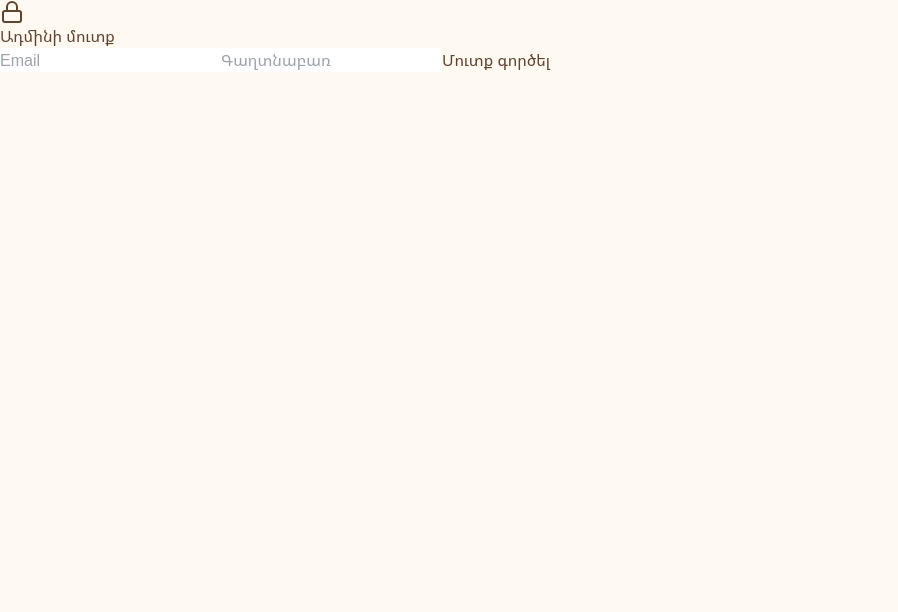
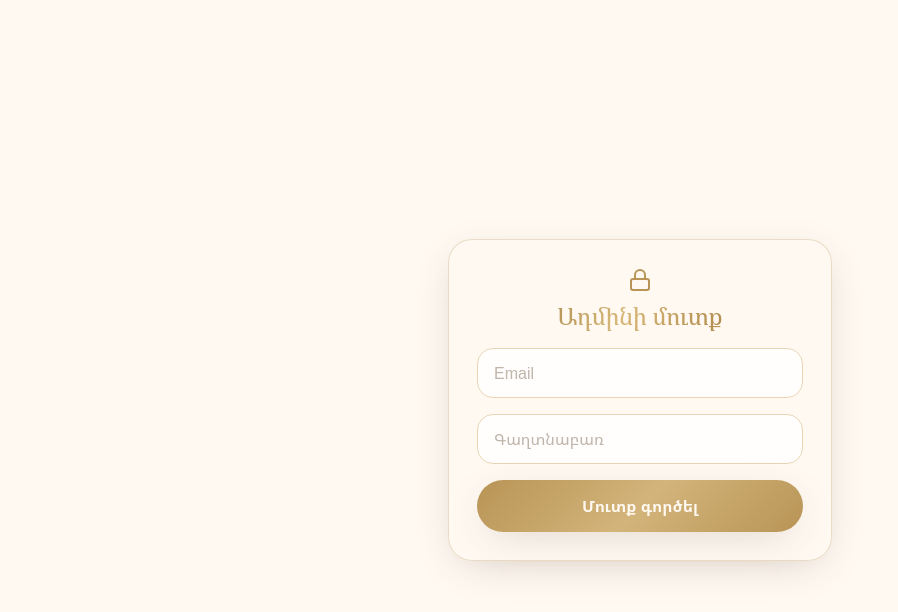
Before and after one commit to araqelyanveronika0-source/gayane-invite, a Next.js app: page /admin/login in a window 1280 px wide. Shown: the top 612 px of the page, without its empty margins (0-898 px from the left). Built offline with nearby package versions, Linux system fonts and the light colour scheme; no server answers.

Commit message:
Add files via upload

```diff
--- a/tailwind.config.ts
+++ b/tailwind.config.ts
@@ -1,7 +1,7 @@
 import type { Config } from "tailwindcss";
 
 const config: Config = {
-  content: ["./src/**/*.{ts,tsx}"],
+  content: ["./app/**/*.{ts,tsx}", "./components/**/*.{ts,tsx}"],
   theme: {
     extend: {
       colors: {
--- a/tsconfig.json
+++ b/tsconfig.json
@@ -14,7 +14,7 @@
     "jsx": "preserve",
     "incremental": true,
     "plugins": [{ "name": "next" }],
-    "paths": { "@/*": ["./src/*"] }
+    "paths": { "@/*": ["./*"] }
   },
   "include": ["next-env.d.ts", "**/*.ts", "**/*.tsx", ".next/types/**/*.ts"],
   "exclude": ["node_modules"]
```
